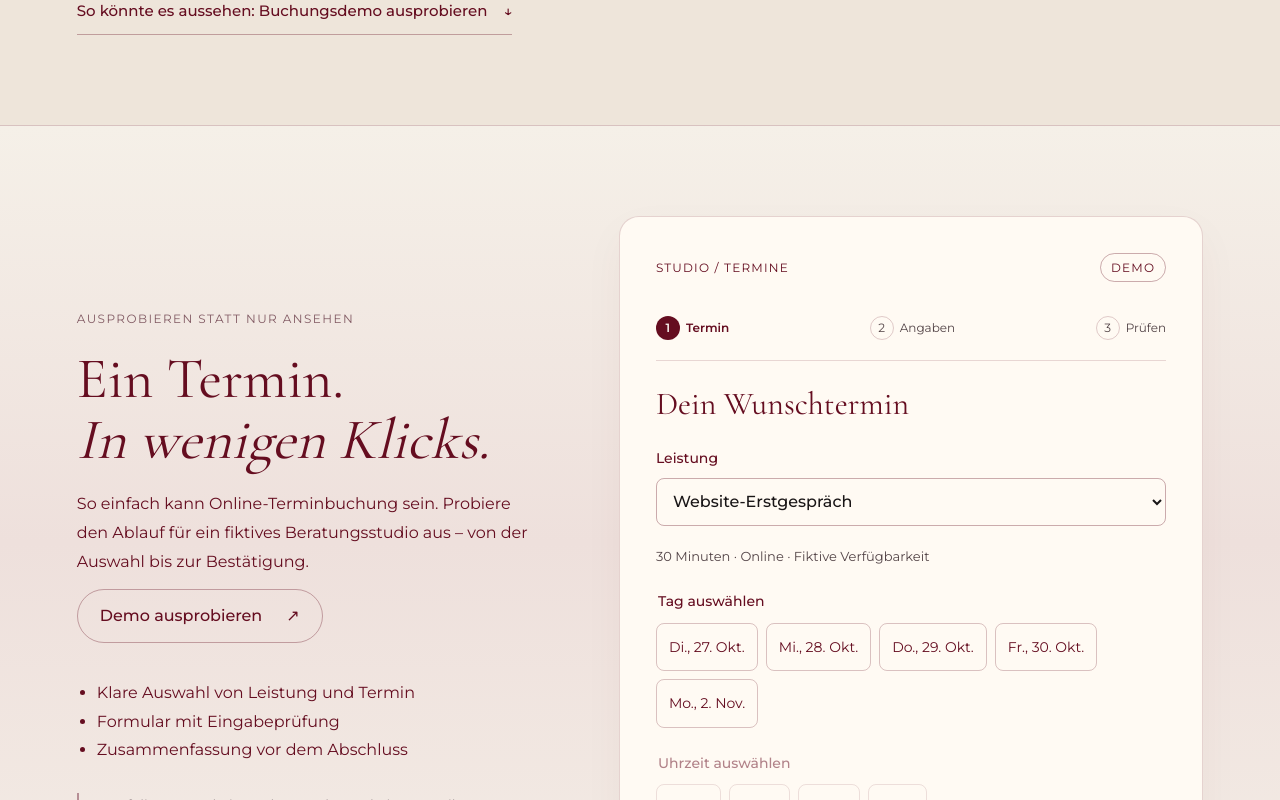
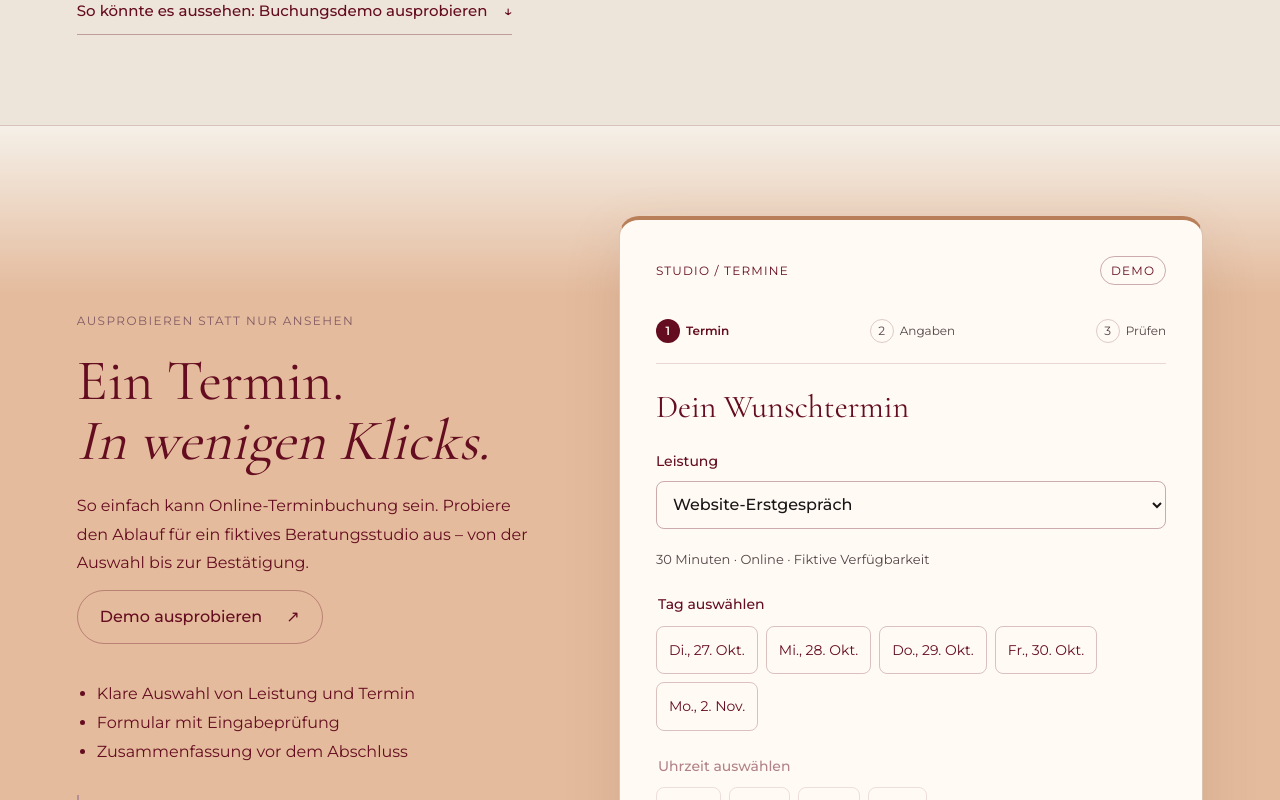
Before and after one commit to AnnaFillanna/anna-filippi.studio, a React (Vite) app: page /softwareentwicklung in a window 1280 px wide. Shown: the part 2160-2960 px from the top of the page. Built offline with nearby package versions, Linux system fonts and the light colour scheme; a web font is replaced by a local one.

Commit message:
Buchungsformular mit warmen Blütenfarben hervorheben

```diff
--- a/src/components/BookingDemo/BookingDemo.module.scss
+++ b/src/components/BookingDemo/BookingDemo.module.scss
@@ -42,7 +42,7 @@
   grid-template-columns: minmax(0, .9fr) minmax(0, 1.1fr);
   align-items: center;
   gap: clamp(32px, 5vw, 72px);
-  background: linear-gradient(180deg, #f5f0e8 0%, #eee0dc 45%, #f5f0e8 100%);
+  background: linear-gradient(180deg, #f5f0e8 0%, #e4bb9d 18%, #e4bb9d 82%, #f5f0e8 100%);
   color: $bordeaux;
   scroll-margin-top: 90px;
 }
@@ -59,7 +59,7 @@
   &:hover { background: #ffffff60; }
   &:focus-visible { outline: 2px solid $bordeaux; outline-offset: 5px; }
 }
-.panel { color: $bordeaux; box-shadow: 0 16px 44px #650d200a; scroll-margin-top: 100px; }
+.panel { color: $bordeaux; border: 1px solid #aa704e66; border-top: 4px solid #b97f59; box-shadow: 0 22px 56px #80533326; scroll-margin-top: 100px; }
 .field input, .field select { font-size: 16px; }
 .options span { min-height: 48px; box-sizing: border-box; text-align: center; }
 .steps { justify-content: space-between; }
```
